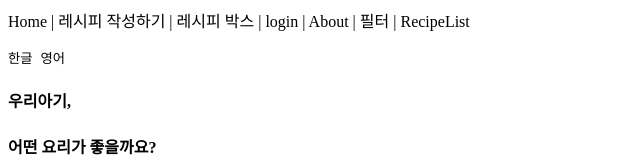
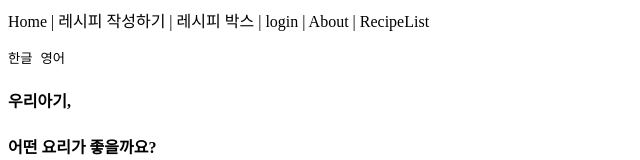
Before and after one commit to sunny84/momjobgo, a Vue app: page /recipelist in a window 1280 px wide. Shown: the top 160 px of the page, without its empty margins (0-640 px from the left). Built offline with nearby package versions, Linux system fonts and the light colour scheme; no server answers.

Commit message:
서버주소변경

```diff
--- a/src/App.vue
+++ b/src/App.vue
@@ -6,7 +6,7 @@
       <router-link to="/recipebox">{{ $t("title.recipeBox")}}</router-link> |
       <router-link to="/login">login</router-link>  |
       <router-link to="/about">About</router-link>  |
-      <router-link to="/filter">{{ $t("title.RecipeFilter")}}</router-link>  |
+      <!-- <router-link to="/filter">{{ $t("title.RecipeFilter")}}</router-link>  | -->
       <router-link to="/recipelist">RecipeList</router-link>
     </nav>
     <div>
--- a/src/components/RecipeFilterListView.vue
+++ b/src/components/RecipeFilterListView.vue
@@ -69,7 +69,7 @@ export default {
       }
       if(this.sort == 1) params += '&sort=1';
       console.log(params);
-      const response = await this.$api(`http://localhost:8090/Recipe/api/filter?`+params, `get`);
+      const response = await this.$api(`http://localhost:8090/api/Recipe/filter?`+params, `get`);
       if (response.status === this.HTTP_OK) {
         if(response.data.length){
           // console.log(response.data);
```
